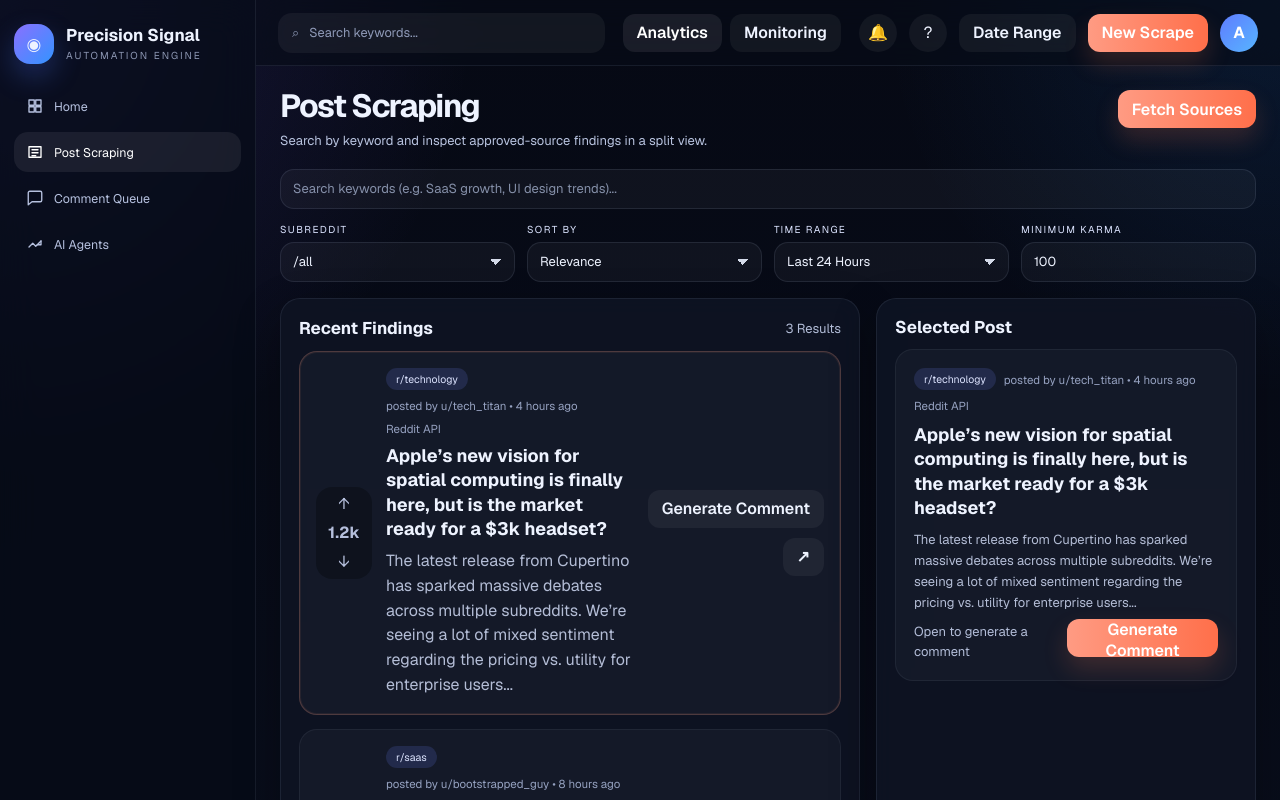
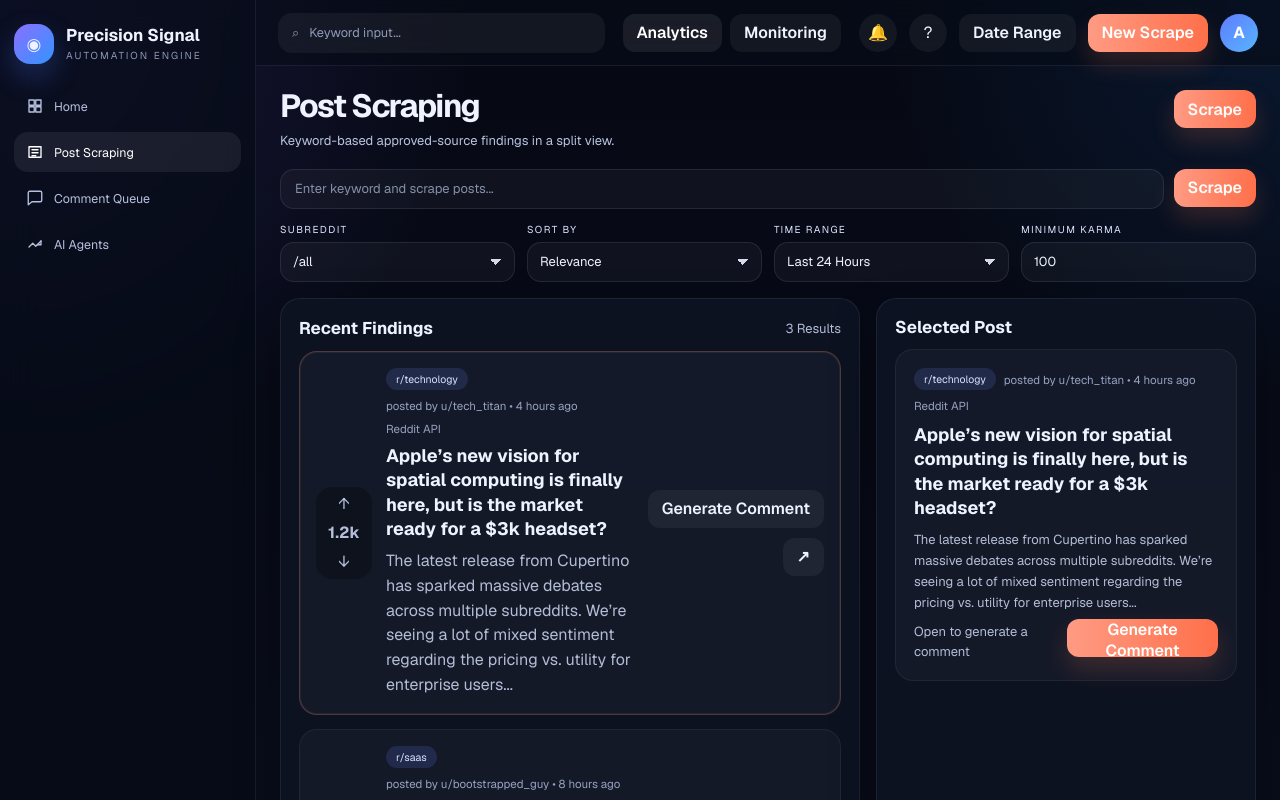
Before and after one commit to Jay-1410/Reddit-Automation, a Next.js app: page /scraped-posts in a window 1280 px wide. Shown: the top 800 px of the page. Built offline with nearby package versions, Linux system fonts and the light colour scheme.

Commit message:
Add keyword scrape control

```diff
--- a/src/app/scraped-posts/page.js
+++ b/src/app/scraped-posts/page.js
@@ -50,9 +50,19 @@ export default function ScrapedPostsPage() {
     router.push(`/approval-queue?${params.toString()}`);
   };
 
+  const scrape = () => {
+    if (keyword.trim()) {
+      const match = filtered[0] || scrapedPosts[0];
+      setSelectedPost(match);
+    }
+  };
+
   return (
-    <DashboardShell title="Post Scraping" subtitle="Search by keyword and inspect approved-source findings in a split view." searchPlaceholder="Search keywords..." actions={<button className={styles.actionButton}>Fetch Sources</button>}>
-      <section className={styles.searchRow}><input className={styles.input} value={keyword} onChange={(e) => setKeyword(e.target.value)} placeholder="Search keywords (e.g. SaaS growth, UI design trends)..." /></section>
+    <DashboardShell title="Post Scraping" subtitle="Keyword-based approved-source findings in a split view." searchPlaceholder="Keyword input..." actions={<button className={styles.actionButton} onClick={scrape}>Scrape</button>}>
+      <section className={styles.keywordBar}>
+        <input className={styles.keywordInput} value={keyword} onChange={(e) => setKeyword(e.target.value)} placeholder="Enter keyword and scrape posts..." />
+        <button className={styles.actionButton} onClick={scrape}>Scrape</button>
+      </section>
       <section className={styles.filterBar}><div className={styles.filterBox}><label>Subreddit</label><select className={styles.select} value={subreddit} onChange={(e) => setSubreddit(e.target.value)}>{subredditOptions.map((opt) => <option key={opt} value={opt}>{opt}</option>)}</select></div><div className={styles.filterBox}><label>Sort By</label><select className={styles.select} value={sortBy} onChange={(e) => setSortBy(e.target.value)}>{sortOptions.map((opt) => <option key={opt} value={opt}>{opt}</option>)}</select></div><div className={styles.filterBox}><label>Time Range</label><select className={styles.select} value={timeRange} onChange={(e) => setTimeRange(e.target.value)}>{timeRangeOptions.map((opt) => <option key={opt} value={opt}>{opt}</option>)}</select></div><div className={styles.filterBox}><label>Minimum Karma</label><input className={styles.input} value={minimumKarma} onChange={(e) => setMinimumKarma(e.target.value)} /></div></section>
 
       <section className={styles.dashboardSplit}>
@@ -68,7 +78,7 @@ export default function ScrapedPostsPage() {
           </div>
         </Panel>
 
-        <Panel title="Selected Post"><div className={styles.selectedPostCard}><div className={styles.feedMeta}><span className={styles.tag}>{selectedPost.subreddit}</span><span>{selectedPost.meta}</span><span>{selectedPost.source}</span></div><h4>{selectedPost.title}</h4><p className={styles.previewText}>{selectedPost.body}</p><div className={styles.previewFooter}><span className={styles.note}>Open to generate a comment</span><button className={styles.actionButton}>Generate Comment</button></div></div></Panel>
+        <Panel title="Selected Post"><div className={styles.selectedPostCard}><div className={styles.feedMeta}><span className={styles.tag}>{selectedPost.subreddit}</span><span>{selectedPost.meta}</span><span>{selectedPost.source}</span></div><h4>{selectedPost.title}</h4><p className={styles.previewText}>{selectedPost.body}</p><div className={styles.previewFooter}><span className={styles.note}>Open to generate a comment</span><button className={styles.actionButton} onClick={() => openDrawer(selectedPost)}>Generate Comment</button></div></div></Panel>
       </section>
 
       {drawerOpen ? (
--- a/src/app/ui.module.css
+++ b/src/app/ui.module.css
@@ -193,6 +193,9 @@
 .feedFooter { display: flex; align-items: center; justify-content: space-between; gap: 10px; margin-top: 16px; }
 
 .searchRow { margin-bottom: 14px; }
+.keywordBar { display: flex; gap: 10px; margin-bottom: 14px; }
+.keywordInput { flex: 1; min-height: 40px; padding: 0 14px; border-radius: 14px; border: 1px solid rgba(175, 186, 219, 0.12); background: rgba(255, 255, 255, 0.04); color: #eef3ff; outline: none; font-size: 13px; }
+.keywordInput::placeholder { color: rgba(169, 183, 211, 0.76); }
 .filterBar { display: grid; grid-template-columns: repeat(4, minmax(0, 1fr)); gap: 12px; margin-bottom: 16px; }
 .filterBox label { display: block; margin-bottom: 6px; color: #dce4ff; font-size: 10px; letter-spacing: 0.14em; text-transform: uppercase; }
 .input,
```
